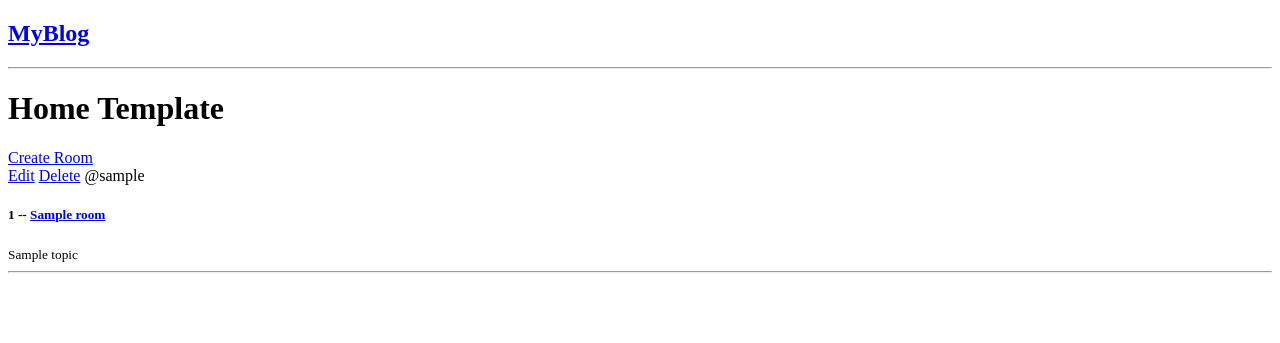
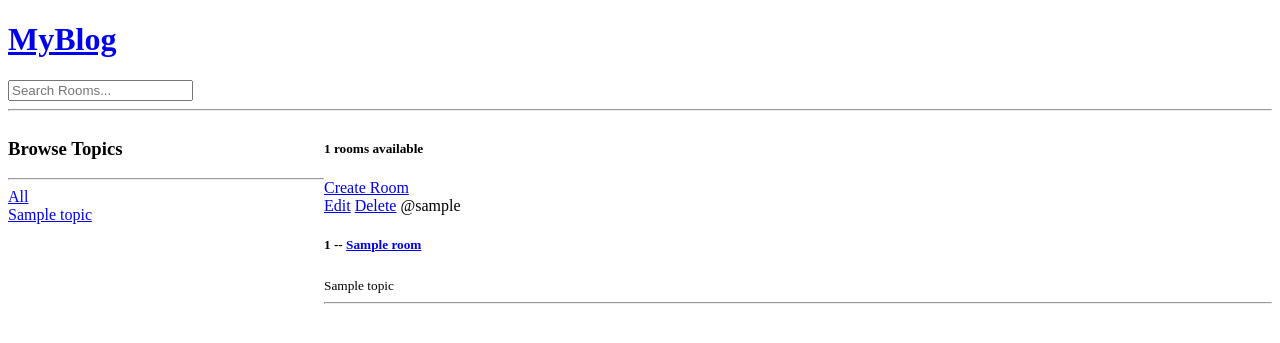
Before and after one commit to zellai/Study-Buddy-Django, a Django app: template PersonalBlog/base/templates/base/home.html in a window 1280 px wide. Shown: the top 343 px of the page. Run offline with Django 4.2, Linux system fonts and the light colour scheme; the template is opened without the code that fills it: most values are stand-ins (such as "Sample title", 1, 10 or a date in 2020).

Commit message:
Add search and count functions

```diff
--- a/PersonalBlog/base/templates/base/home.html
+++ b/PersonalBlog/base/templates/base/home.html
@@ -2,10 +2,33 @@
 
 {% block content %}
 
-<h1>Home Template</h1>
+<!-- <h1>Home Template</h1> -->
+<style>
+    .home-container{
+        display: grid;
+        grid-template-columns: 1fr 3fr;
+    }
+</style>
+
+<div class="home-container">
 
     <div>
+        <h3>Browse Topics</h3>
+        <hr>
 
+        <div>
+            <a href="{% url 'home' %}">All</a>
+        </div>
+
+        {% for topic in topics %}
+            <div>
+                <a href="{% url 'home' %}?q={{topic.name}}">{{topic.name}}</a>
+            </div>
+        {% endfor %}
+    </div>
+
+    <div>
+        <h5>{{room_count}} rooms available</h5>
         <a href="{% url 'create-room' %}">Create Room</a>
 
         <div>
@@ -23,4 +46,6 @@
         </div>
     </div>
 
+</div>
+
 {% endblock %}
--- a/PersonalBlog/templates/navbar.html
+++ b/PersonalBlog/templates/navbar.html
@@ -1,10 +1,7 @@
-<nav>
-
-    <h1><a href="/">
-    MyBlog </a>
-
-    <!-- <a href="/room">Sign Up</a> -->
-    </h1>
-</nav>
-
+<a href="/">
+    <h1>MyBlog</h1>
+</a>
+<form method="GET" action="{% url 'home' %}">
+    <input type="text" name="q" placeholder="Search Rooms..."/>
+</form>
 <hr>
```
Also changed, not shown: PersonalBlog/base/views.py (+13 -3 lines). Lines whose indentation alone changed are shown as unchanged.
